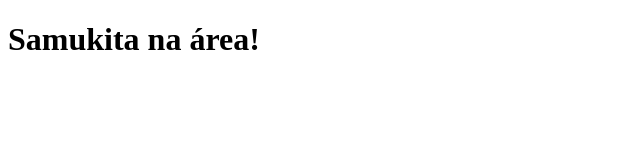
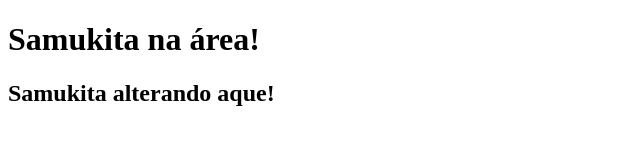
Before and after one commit to faelfernandes/gitflow-studiy, a plain HTML site: page samikita.html in a window 1280 px wide. Shown: the whole page, without its empty margins (0-640 px from the left). Drawn offline with Linux system fonts and the light colour scheme.

Commit message:
Samukita alterando geral

```diff
--- a/samikita.html
+++ b/samikita.html
@@ -8,5 +8,6 @@
 </head>
 <body>
     <h1>Samukita na área!</h1>
+    <h2>Samukita alterando aque!</h2>
 </body>
 </html>
```
